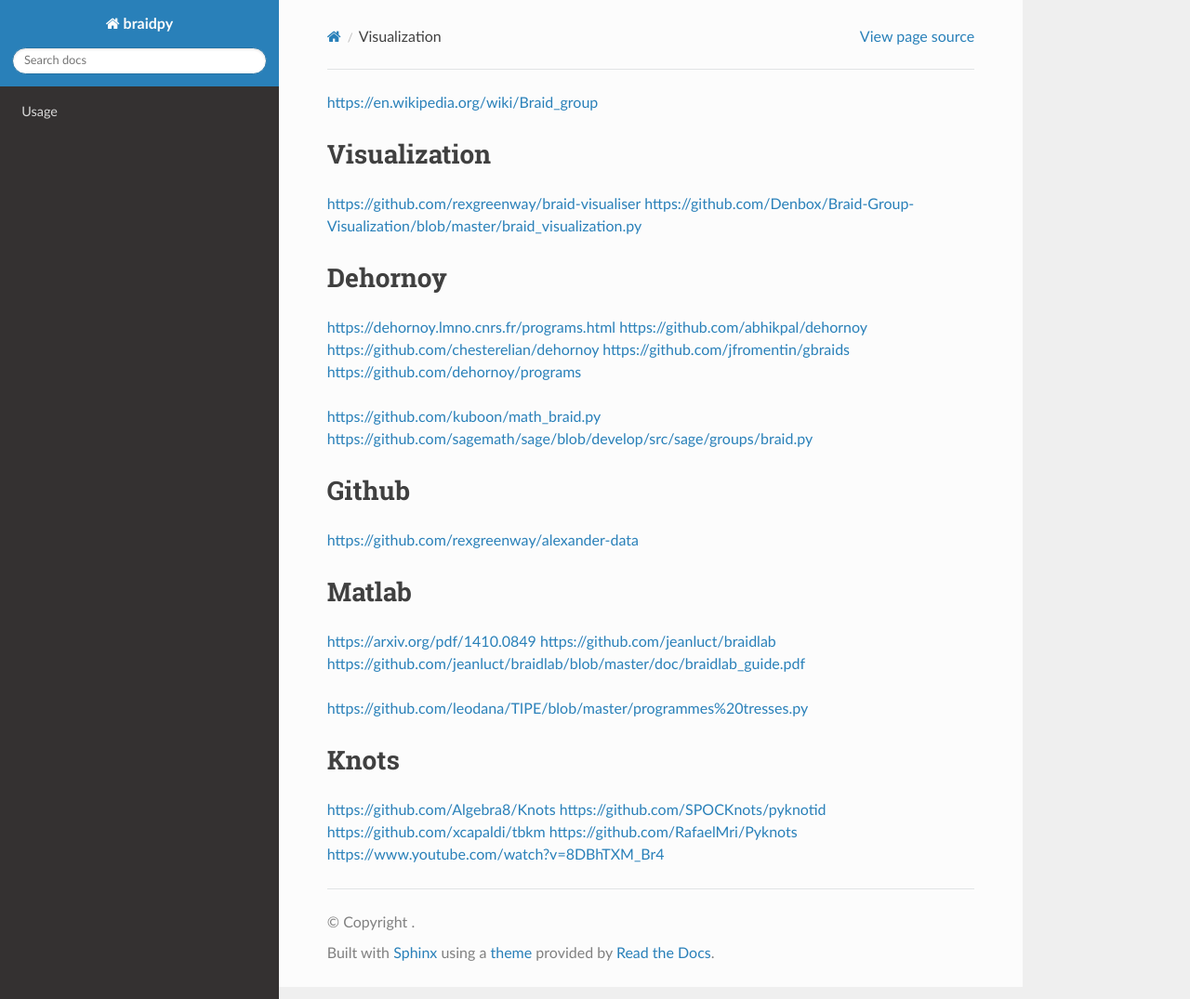
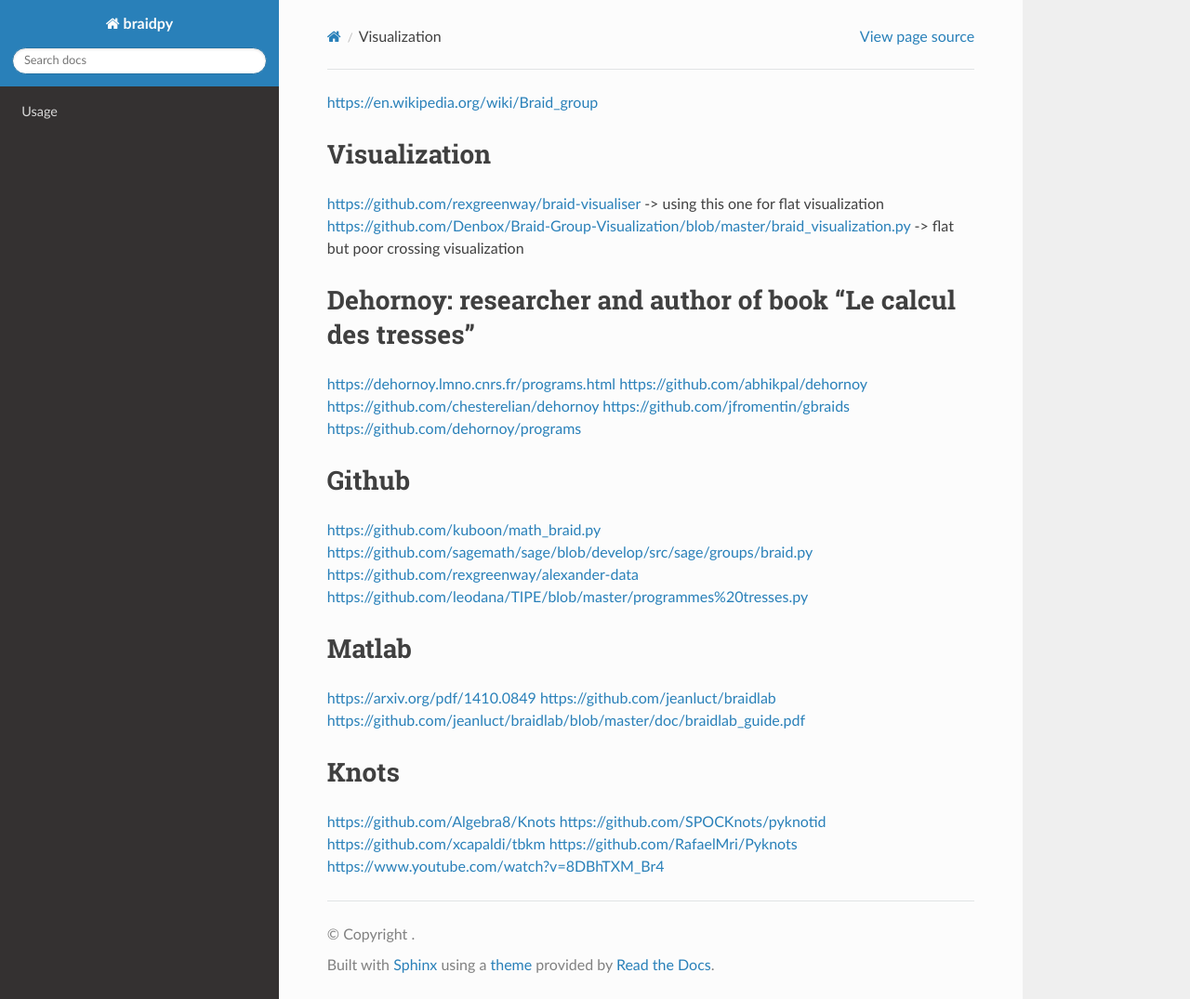
Before and after one commit to baptistelabat/braidpy, a Sphinx documentation site: the page built from docs/source/references.rst, in a window 1280 px wide and 1075 px high. Shown: the whole window at 93% size. Built offline with Sphinx 7.4.7 and the Read the Docs theme 3.1.0, drawn with Linux system fonts in a browser that asks for light colours.

Commit message:
Add note on references

```diff
--- a/docs/source/references.rst
+++ b/docs/source/references.rst
@@ -2,32 +2,31 @@ https://en.wikipedia.org/wiki/Braid_group
 
 Visualization
 ----------------
-https://github.com/rexgreenway/braid-visualiser
-https://github.com/Denbox/Braid-Group-Visualization/blob/master/braid_visualization.py
+https://github.com/rexgreenway/braid-visualiser -> using this one for flat visualization
+https://github.com/Denbox/Braid-Group-Visualization/blob/master/braid_visualization.py -> flat but poor crossing visualization
 
-Dehornoy
+Dehornoy: researcher and author of book "Le calcul des tresses"
 ----------------
+
 https://dehornoy.lmno.cnrs.fr/programs.html
 https://github.com/abhikpal/dehornoy
 https://github.com/chesterelian/dehornoy
 https://github.com/jfromentin/gbraids
 https://github.com/dehornoy/programs
 
-https://github.com/kuboon/math_braid.py
-https://github.com/sagemath/sage/blob/develop/src/sage/groups/braid.py
 
 Github
 ----------------
-
+https://github.com/kuboon/math_braid.py
+https://github.com/sagemath/sage/blob/develop/src/sage/groups/braid.py
 https://github.com/rexgreenway/alexander-data
+https://github.com/leodana/TIPE/blob/master/programmes%20tresses.py
 
 Matlab
 ----------------
 https://arxiv.org/pdf/1410.0849
 https://github.com/jeanluct/braidlab
 https://github.com/jeanluct/braidlab/blob/master/doc/braidlab_guide.pdf
-
-https://github.com/leodana/TIPE/blob/master/programmes%20tresses.py
 
 Knots
 ----------------
```
